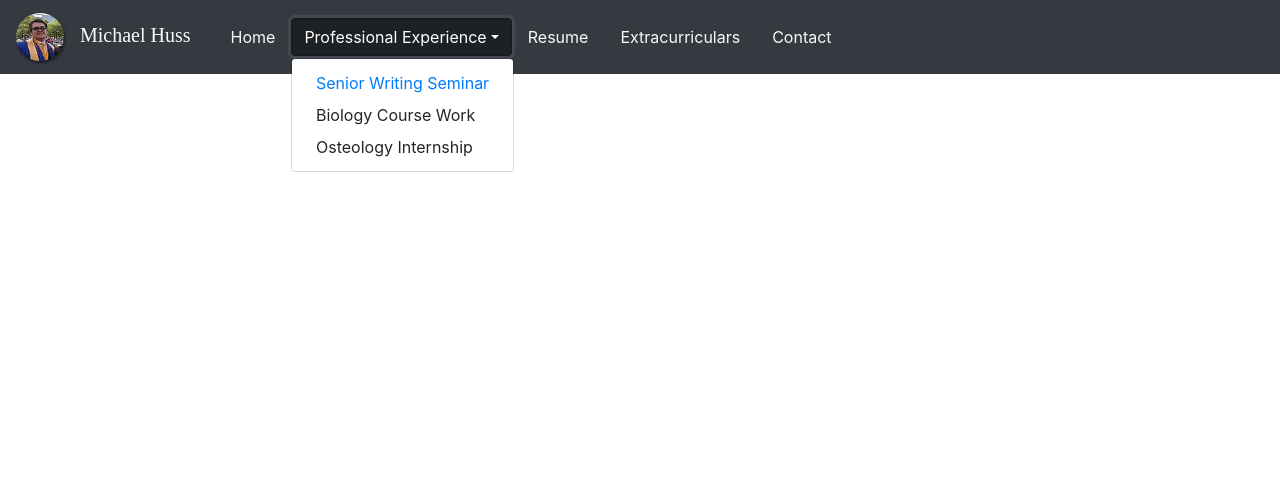
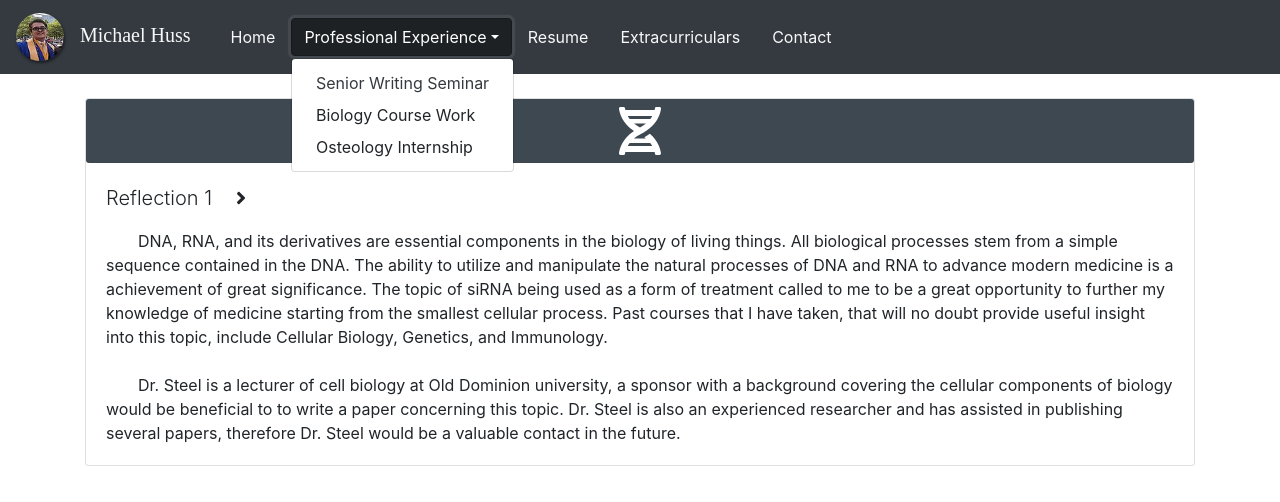
Before and after one commit to d-zigner/michael-huss, a React (Create React App) app: page /senior-writing-seminar in a window 1280 px wide. Both pictures are taken after a click on the button "Professional Experience". Shown: the top 502 px of the page. Built offline with nearby package versions, Linux system fonts and the light colour scheme; a web font is replaced by a local one.

Commit message:
Fixing style for links

```diff
--- a/src/App.js
+++ b/src/App.js
@@ -1,10 +1,15 @@
 import React, { Component } from "react";
 import "./App.css";
 import Navigation from "./Navigation.js";
+import { BrowserRouter as Router } from "react-router-dom";
 
 class App extends Component {
   render() {
-    return <Navigation />;
+    return (
+      <Router basename={process.env.PUBLIC_URL}>
+        <Navigation />
+      </Router>
+    );
   }
 }
 
--- a/src/Navigation.js
+++ b/src/Navigation.js
@@ -28,7 +28,6 @@ class Navigation extends Component {
 
   render() {
     return (
-      <Router basename={process.env.PUBLIC_URL}>
       <div>
         <Navbar color="dark" className="navbar-dark navbar-expand-md">
           <NavbarBrand className="mr-4">
@@ -46,21 +45,20 @@ class Navigation extends Component {
               Home
             </Link>
             <ProfessionalExperience />
-              <NavLink className="nav-link text-light" href="#">
+            <NavLink className="text-light" href="#">
               Resume
             </NavLink>
-              <NavLink className="nav-link text-light" href="#">
+            <NavLink className="text-light" href="#">
               Extracurriculars
             </NavLink>
-              <NavLink className="nav-link text-light" href="#">
+            <NavLink className="text-light" href="#">
               Contact
             </NavLink>
           </Collapse>
         </Navbar>
         <Route exact path="/" component={Main} />
-          <Route path="/reflections/" component={Reflections} />
+        <Route path="/senior-writing-seminar/" component={Reflections} />
       </div>
-      </Router>
     );
   }
 }
--- a/src/Navigation/ProfessionalExperience.js
+++ b/src/Navigation/ProfessionalExperience.js
@@ -31,7 +31,9 @@ class ProfessionalExperience extends Component {
         </DropdownToggle>
         <DropdownMenu>
           <DropdownItem>
-            <Link to="/reflections/">Senior Writing Seminar</Link>
+            <Link to="/senior-writing-seminar/" className="text-dark">
+              Senior Writing Seminar
+            </Link>
           </DropdownItem>
           <DropdownItem>Biology Course Work</DropdownItem>
           <DropdownItem>Osteology Internship</DropdownItem>
```
Lines whose indentation alone changed are shown as unchanged.
